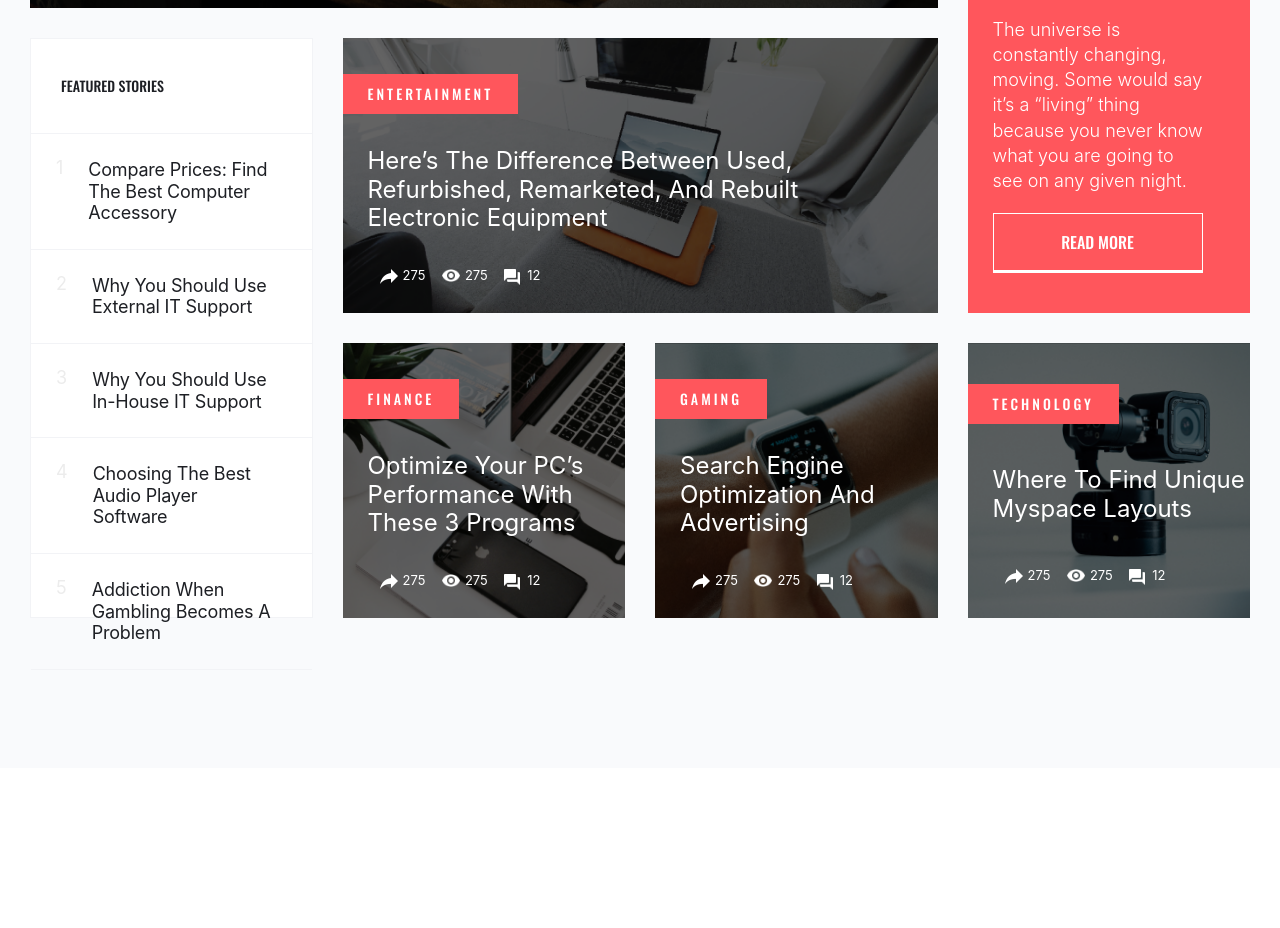
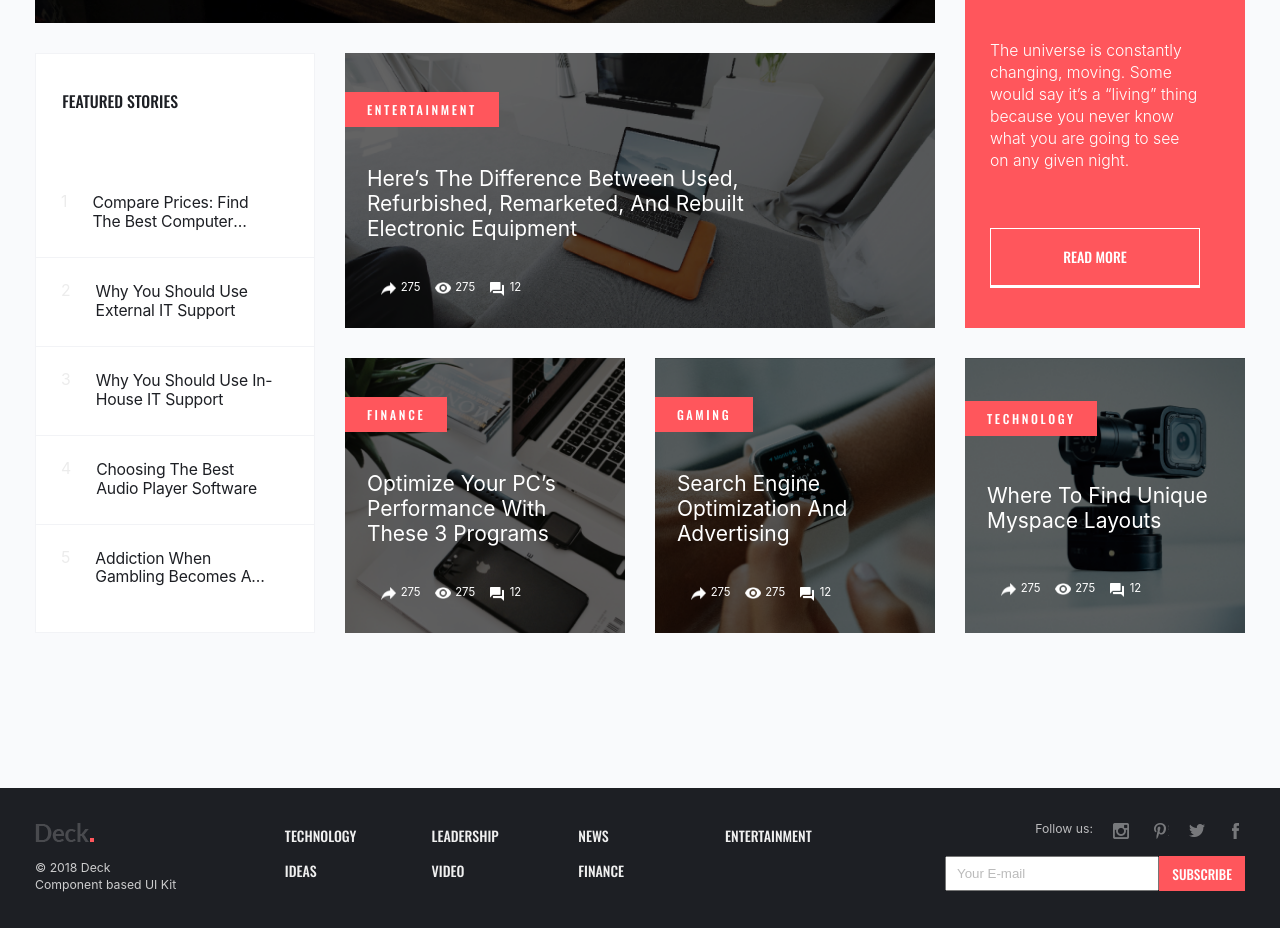
Before and after one commit to cheesepizza453/wanted-september-pre-mission, a plain HTML site: page index.html in a window 1280 px wide. Shown: the part 686-1614 px from the top of the page. Before the commit the page ends 1454 px from the top, so only its background shows below. Drawn offline with nearby package versions, Linux system fonts and the light colour scheme; a web font is replaced by a local one.

Commit message:
푸터 반응형 구현 및 폰트사이즈 rem으로 변경

```diff
--- a/index.html
+++ b/index.html
@@ -178,7 +178,44 @@
           </div>
         </div>
       </div>
-      <footer></footer>
+      <footer>
+        <div class="inner">
+          <div class="logo_area">
+            <div class="logo">
+              <img src="./assets/imgs/footerLogo.png" />
+              <address>
+                © 2018 Deck<br />
+                Component based UI Kit
+              </address>
+            </div>
+          </div>
+          <ul class="menu_area">
+            <li class="menu point_font"><a href="">TECHNOLOGY</a></li>
+            <li class="menu point_font"><a href="">LEADERSHIP</a></li>
+            <li class="menu point_font"><a href="">NEWS</a></li>
+            <li class="menu point_font"><a href="">ENTERTAINMENT</a></li>
+            <li class="menu point_font"><a href="">IDEAS</a></li>
+            <li class="menu point_font"><a href="">VIDEO</a></li>
+            <li class="menu point_font"><a href="">FINANCE</a></li>
+          </ul>
+          <div class="mail_container">
+            <div class="sns_area">
+              <p>Follow us:</p>
+              <ul class="sns_list">
+                <li class="sns insta"><a href=""></a></li>
+                <li class="sns pin"><a href=""></a></li>
+                <li class="sns twitter"><a href=""></a></li>
+                <li class="sns facebook"><a href=""></a></li>
+              </ul>
+            </div>
+            <div class="mail_area">
+              <input type="email" placeholder="Your E-mail" /><button tyle="button" class="mail_btn point_font">
+                SUBSCRIBE
+              </button>
+            </div>
+          </div>
+        </div>
+      </footer>
     </div>
   </body>
 </html>
--- a/main.css
+++ b/main.css
@@ -14,7 +14,7 @@ header .inner {
   justify-content: space-between;
   align-items: center;
   width: 1440px;
-  padding: 30px;
+  padding: 2.5rem;
 }
 
 header .left {
@@ -93,7 +93,7 @@ header .left {
 .content_container .inner {
   max-width: 1440px;
   height: auto;
-  padding: 30px;
+  padding: 2.5rem;
   display: grid;
   grid-template-areas:
     "a a a b"
@@ -128,33 +128,41 @@ header .left {
   align-items: center;
 }
 
+.content1 .text_area .state_area {
+  padding-left: 0;
+}
+.content1 .title_text {
+  padding-left: 0;
+  padding: 0 1.3rem;
+}
+
 .text_area .title_label {
   background: #ff565c;
-  height: 40px;
+  height: 2.5rem;
   display: flex;
   align-items: center;
-  font-size: 14px;
-  padding: 0px 25px;
+  font-size: 0.875rem;
+  padding: 0px 1.5625rem;
   margin-bottom: 20px;
-  letter-spacing: 3px;
+  letter-spacing: 0.1875rem;
   margin-top: 30px;
 }
 
 .title_text {
-  font-size: 24px;
+  font-size: 1.5rem;
   margin-bottom: 20px;
-  padding-left: 25px;
+  padding-left: 1.5625rem;
   line-height: 1.2;
 }
 
 .contents.slide .title_text {
-  font-size: 32px;
+  font-size: 2rem;
   text-align: center;
   line-height: 1.6;
 }
 
 .sub_text {
-  font-size: 18px;
+  font-size: 1.125rem;
   line-height: 1.4;
   text-align: center;
   opacity: 0.7;
@@ -171,9 +179,9 @@ header .left {
 }
 
 .state_area .state {
-  padding-left: 35px;
+  padding-left: 2.1875rem;
   position: relative;
-  font-size: 13px;
+  font-size: 0.8125rem;
 }
 
 .state_area .state:before {
@@ -181,9 +189,9 @@ header .left {
   display: block;
   position: absolute;
   top: 2px;
-  left: 12px;
-  width: 18px;
-  height: 16px;
+  left: 0.75rem;
+  width: 1.125rem;
+  height: 1rem;
 }
 
 .state_area .share:before {
@@ -251,7 +259,7 @@ header .left {
 }
 
 .content3 .title_text {
-  font-size: 32px;
+  font-size: 2rem;
   line-height: 1.4;
   margin: 0;
   padding: 0;
@@ -275,31 +283,34 @@ header .left {
   text-align: center;
   border: 1px solid #fff;
   border-bottom: 3px solid #fff;
-  font-size: 16px;
+  font-size: 1rem;
 }
 
 .content4 {
   grid-area: d;
   background: #fff;
   border: 1px solid #f2f3f6;
-  font-size: 18px;
+  font-size: 1.125rem;
 }
 
 .content4 .stories_title {
-  padding: 40px 30px;
+  padding: 40px 1.875rem;
   color: #1d1f24;
-  font-size: 14px;
 }
 
-.content4 .story:first-child {
+/* .content4 .story:first-child {
   border-top: 1px solid #f2f3f6;
-}
+} */
 
 .content4 .story {
   display: flex;
   align-items: start;
   padding: 25px;
   border-bottom: 1px solid #f2f3f6;
+}
+
+.content4 .story:last-child {
+  border-bottom: none;
 }
 
 .content4 .story_bullet {
@@ -313,7 +324,12 @@ header .left {
   text-decoration: none;
   letter-spacing: -0.2px;
   line-height: 1.2;
-  font-size: 18px;
+  font-size: 1.125rem;
+  text-overflow: ellipsis;
+  display: -webkit-box;
+  -webkit-line-clamp: 2;
+  -webkit-box-orient: vertical;
+  overflow: hidden;
 }
 
 .content5 {
@@ -344,7 +360,124 @@ header .left {
   background-position: center;
 }
 
-@media (max-width: 768px) {
+/* footer */
+footer {
+  display: flex;
+  justify-content: center;
+  background: #1d1f24;
+}
+
+footer .inner {
+  max-width: 1440px;
+  width: 100%;
+  padding: 2.5rem;
+  display: grid;
+  grid-template-areas: "a b b b c";
+  grid-gap: 2.5rem;
+  /* grid-auto-rows: 275px; */
+  /* grid-template-columns: 1fr 1fr 1fr 1fr; */
+}
+
+footer .logo_area {
+  grid-area: a;
+}
+address {
+  min-width: 140px;
+  margin-top: 15px;
+  color: #cdcdce;
+  font-size: 0.875rem;
+  line-height: 1.4;
+}
+
+footer .menu_area {
+  grid-area: b;
+  display: flex;
+  flex-wrap: wrap;
+}
+
+footer .menu_area .menu {
+  width: 25%;
+  line-height: 1.8;
+}
+
+footer .menu_area .menu a {
+  color: #f0f0f0;
+  text-decoration: none;
+  font-size: 14px;
+}
+
+footer .mail_container {
+  grid-area: c;
+  display: flex;
+  flex-direction: column;
+  align-items: flex-end;
+}
+
+.mail_container p {
+  color: #bbbbbd;
+  font-size: 0.875rem;
+}
+
+.mail_container .sns_area {
+  display: flex;
+  margin-bottom: 15px;
+}
+
+.mail_container .sns_list {
+  display: flex;
+}
+
+.mail_container .sns {
+  width: 18px;
+  height: 18px;
+  margin-left: 20px;
+  opacity: 0.4;
+  background: url("./assets/imgs/snsLogo.png") no-repeat;
+}
+.mail_container .sns.pin {
+  background-position: -16px 0;
+}
+
+.mail_container .sns.twitter {
+  background-position: -33px 0;
+}
+
+.mail_container .sns.facebook {
+  background-position: -50px 0;
+}
+
+footer .mail_area {
+  display: flex;
+  width: 100%;
+  max-width: 300px;
+  height: 35px;
+}
+
+footer .mail_area input {
+  flex-grow: 6;
+  padding-left: 10px;
+}
+footer .mail_area input::placeholder {
+  color: #bbb;
+  letter-spacing: -0.02px;
+}
+footer .mail_area .mail_btn {
+  flex-grow: 4;
+  background-color: #ff565c;
+  border: none;
+  color: #fff;
+}
+
+@media (max-width: 1339px) {
+  html {
+    font-size: 14px;
+  }
+}
+
+@media (max-width: 1024px) {
+  nav {
+    display: none;
+  }
   .content_container .inner {
     grid-template-areas:
       "a a"
@@ -358,9 +491,35 @@ header .left {
     grid-auto-rows: 335px;
     grid-template-columns: 1fr 1fr;
   }
+
+  footer .inner {
+    grid-template-areas:
+      "a b b b "
+      "c c c c";
+    grid-template-columns: 1fr 1fr 1fr 1fr;
+  }
+
+  footer .mail_container {
+    flex-direction: row-reverse;
+    justify-content: flex-end;
+    align-items: center;
+  }
+
+  footer .menu_area .menu {
+    width: 33.3%;
+    line-height: 2.3;
+  }
+
+  .mail_container .sns_area {
+    margin-bottom: 0;
+    margin-left: 20px;
+  }
 }
 
-@media (max-width: 375px) {
+@media (max-width: 768px) {
+  html {
+    font-size: 12px;
+  }
   .content_container .inner {
     grid-template-areas:
       "a"
@@ -374,7 +533,8 @@ header .left {
       "f"
       "f";
     grid-gap: 20px;
-    grid-auto-rows: 275px;
+    /* grid-auto-rows: 275px; */
+    grid-auto-rows: auto;
     grid-template-columns: 1fr;
   }
   .content5,
@@ -382,4 +542,54 @@ header .left {
   .content8 {
     display: none;
   }
+
+  .content2,
+  .content6 {
+    height: 275px;
+  }
+
+  .content3 {
+    height: 500px;
+  }
+
+  .content3 .sub_text {
+    line-height: 1.7;
+  }
+
+  .contents .slide_btn_area {
+    display: none;
+  }
+
+  .content1 {
+    height: 500px;
+  }
+
+  .content1 .sub_text {
+    display: none;
+  }
+
+  footer .inner {
+    grid-template-areas:
+      "a"
+      "c"
+      "b"
+      "b";
+    grid-template-columns: 1fr;
+    grid-gap: 2.5rem;
+  }
+
+  footer .menu_area .menu {
+    width: 50%;
+    line-height: 2.3;
+  }
+
+  footer .mail_container {
+    flex-direction: column-reverse;
+    align-items: flex-start;
+  }
+
+  .mail_container .sns_area {
+    margin-left: 0;
+    margin-top: 30px;
+  }
 }
```
